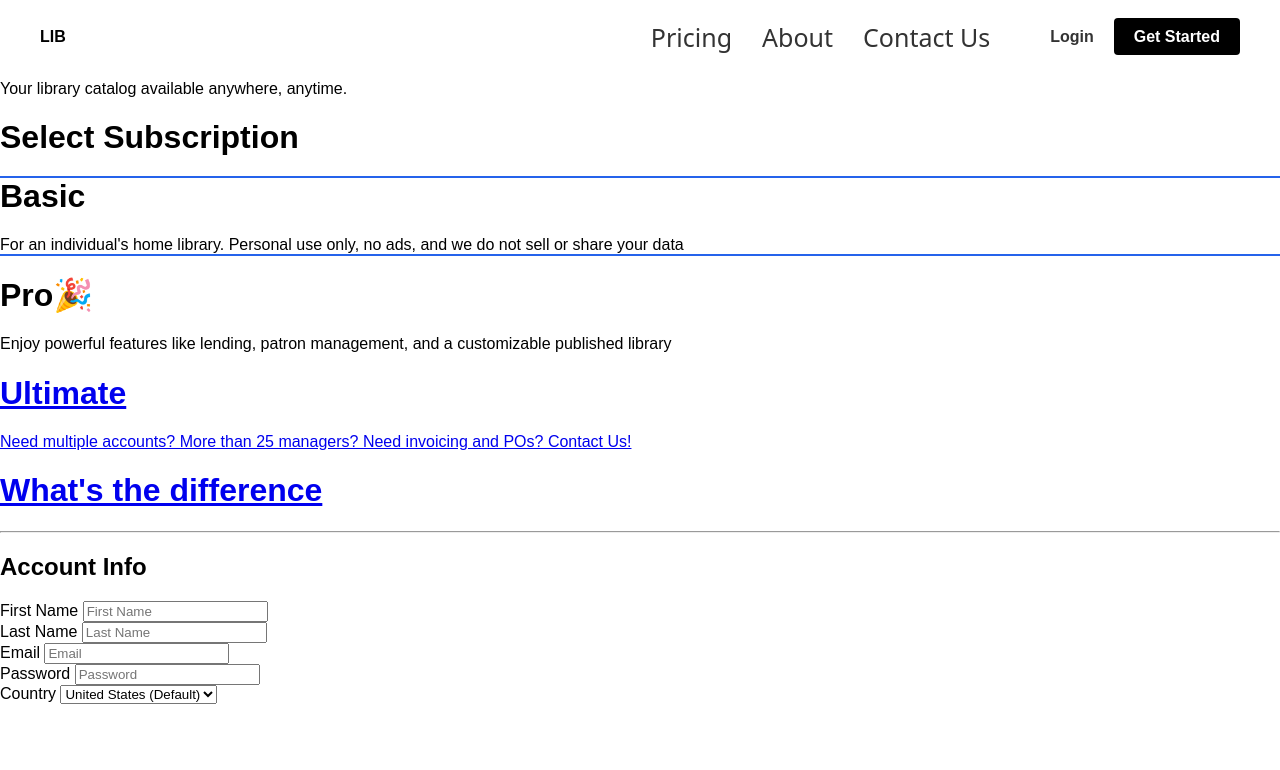
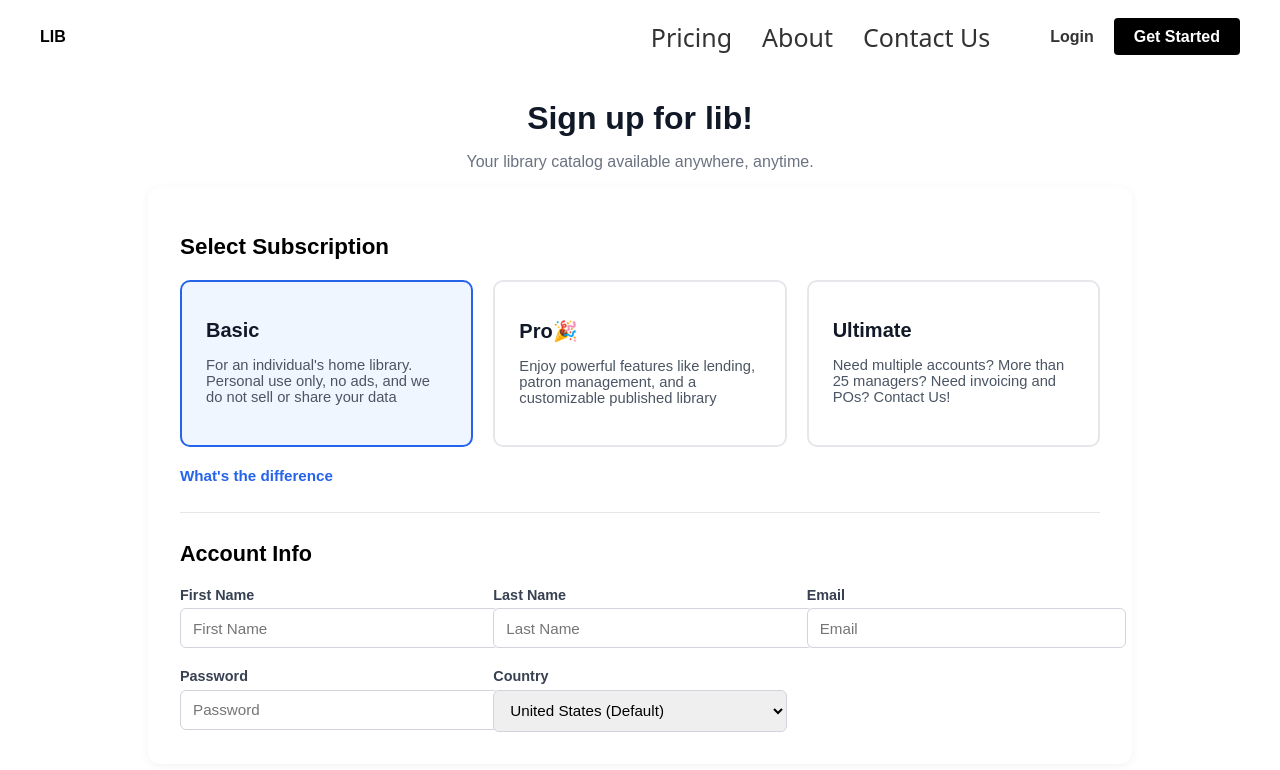
Before and after one commit to thirumaleshj-git/udemy.html-css, a plain HTML site: page getstarted.html in a window 1280 px wide. Drawn offline with Linux system fonts and the light colour scheme.

Commit message:
initial commit

```diff
--- a/styles/get_started.css
+++ b/styles/get_started.css
@@ -1,8 +1,10 @@
+/* 1. Base & Reset */
 body {
   max-width: 100%;
   margin: 0;
   font-family: Arial, Helvetica, sans-serif;
 }
+
 .navbar {
   display: flex;
   align-items: center;
@@ -76,6 +78,201 @@ body {
   background-color: #333;
 }
 
-[hidden] { display: none !important; }
-    .plan-card.selected { outline: 2px solid #2563eb; }
-    .plan-card { cursor: pointer; }
+
+
+.main.header {
+  text-align: center;
+  margin-top:100px;
+  padding: 0 1rem;
+
+}
+
+.main.header h1 {
+  font-size: 2rem;
+  color: #111827;
+  margin-bottom: 0.25rem;
+}
+
+.main.header p {
+  color: #6b7280;
+}
+
+
+.outer-box {
+  max-width: 920px;
+  margin: 0 auto 4rem;
+  padding: 2rem;
+  background-color: #ffffff;
+  border-radius: 12px;
+  box-shadow: 0 2px 10px rgba(0, 0, 0, 0.05);
+}
+
+.outer-box > h1 {
+  font-size: 1.4rem;
+  margin-bottom: 1.25rem;
+}
+
+
+.plans {
+  display: grid;
+  grid-template-columns: repeat(auto-fit, minmax(250px, 1fr));
+  gap: 1.25rem;
+}
+
+.inner-box1,
+.inner-box2,
+.inner-box3 {
+  border: 2px solid #e5e7eb;
+  border-radius: 10px;
+  padding: 1.5rem;
+  cursor: pointer;
+  transition: border-color 0.2s, background-color 0.2s;
+}
+
+.inner-box1:hover,
+.inner-box2:hover,
+.inner-box3:hover {
+  border-color: #93c5fd;
+}
+
+
+.plan-card.selected {
+  border-color: #2563eb;
+  background-color: #eff6ff;
+}
+
+.plans h1 {
+  font-size: 1.25rem;
+  margin-bottom: 0.5rem;
+  color: #111827;
+}
+
+.plans p {
+  font-size: 0.92rem;
+  color: #4b5563;
+}
+
+.inner-box3 a {
+  text-decoration: none;
+  color: inherit;
+  display: block;
+}
+
+
+.what-the-diff {
+  margin: 1.25rem 0;
+}
+
+.what-the-diff a {
+  text-decoration: none;
+  color: #2563eb;
+}
+
+.what-the-diff h1 {
+  font-size: 0.95rem;
+  font-weight: 600;
+}
+
+.what-the-diff a:hover {
+  text-decoration: underline;
+}
+
+hr {
+  border: none;
+  border-top: 1px solid #e5e7eb;
+  margin: 1.75rem 0;
+}
+
+
+.container h2 {
+  font-size: 1.35rem;
+  margin-bottom: 1.25rem;
+}
+
+.grid {
+  display: grid;
+  grid-template-columns: repeat(auto-fit, minmax(280px, 1fr));
+  gap: 1.25rem;
+}
+
+
+.field[hidden] {
+  display: none;
+}
+
+.field label {
+  display: block;
+  font-size: 0.9rem;
+  font-weight: 600;
+  margin-bottom: 0.35rem;
+  color: #374151;
+}
+
+.field input,
+.field select {
+  width: 100%;
+  padding: 0.65rem 0.75rem;
+  border: 1px solid #d1d5db;
+  border-radius: 6px;
+  font-size: 0.95rem;
+}
+
+.field input:focus,
+.field select:focus {
+  outline: none;
+  border-color: #2563eb;
+}
+
+
+dialog#ultimateDialog {
+  border: none;
+  border-radius: 12px;
+  padding: 2rem;
+  max-width: 420px;
+  margin: auto;
+  box-shadow: 0 10px 25px rgba(0, 0, 0, 0.2);
+}
+
+dialog::backdrop {
+  background: rgba(0, 0, 0, 0.5);
+}
+
+dialog .close {
+  position: absolute;
+  top: 0.75rem;
+  right: 1rem;
+  background: none;
+  border: none;
+  font-size: 1.5rem;
+  cursor: pointer;
+  color: #6b7280;
+}
+
+dialog h3 {
+  margin-bottom: 1.5rem;
+  font-size: 1.15rem;
+  padding-right: 1rem;
+}
+
+dialog .actions {
+  display: flex;
+  gap: 0.75rem;
+  justify-content: flex-end;
+}
+
+dialog .btn {
+  padding: 0.5rem 1rem;
+  border-radius: 6px;
+  font-size: 0.9rem;
+  cursor: pointer;
+  text-decoration: none;
+  border: 1px solid #d1d5db;
+  background: #ffffff;
+  color: #111827;
+}
+
+dialog .btn.primary {
+  background: #000000;
+  color: #ffffff;
+  border-color: #000000;
+}
```
Also changed, not shown: index.html (+1 -0 lines).
